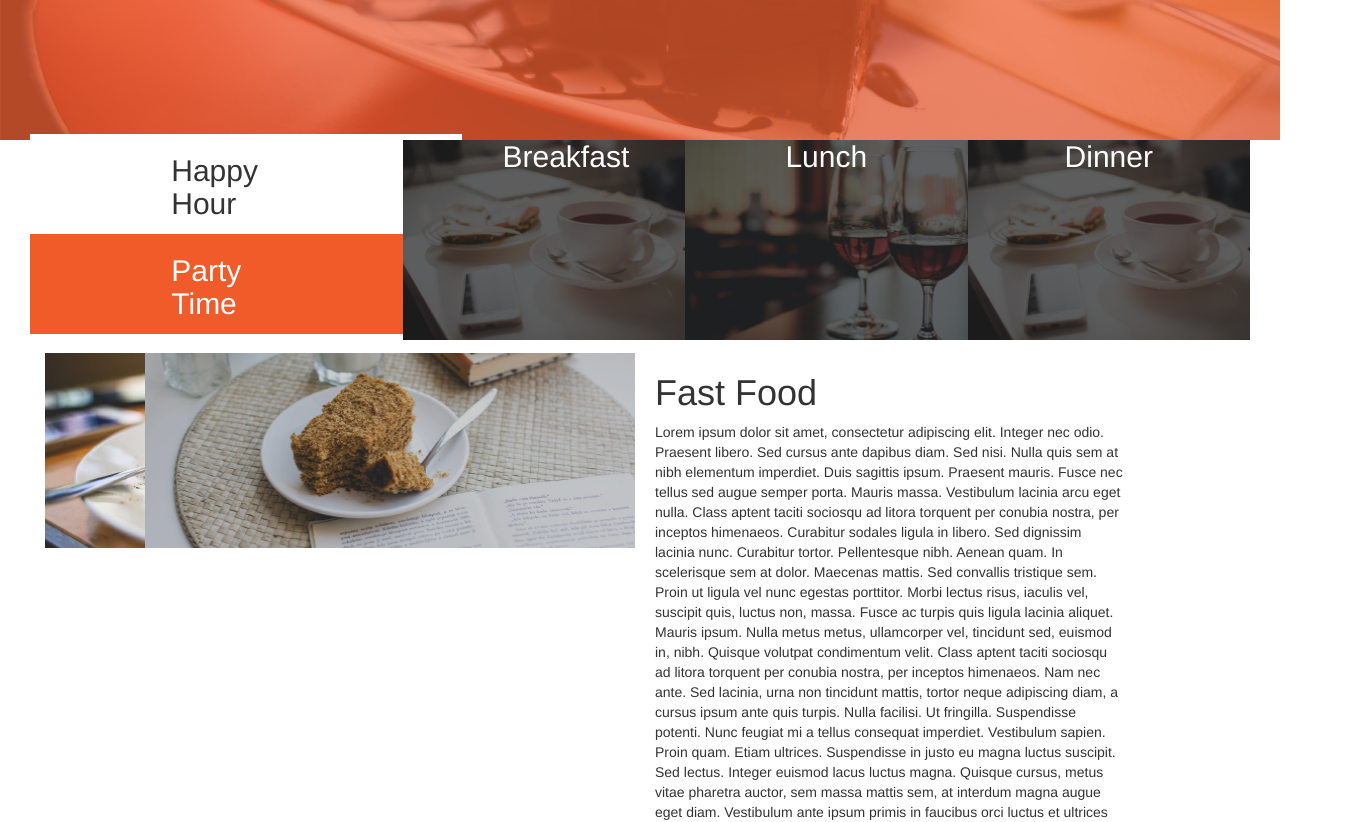
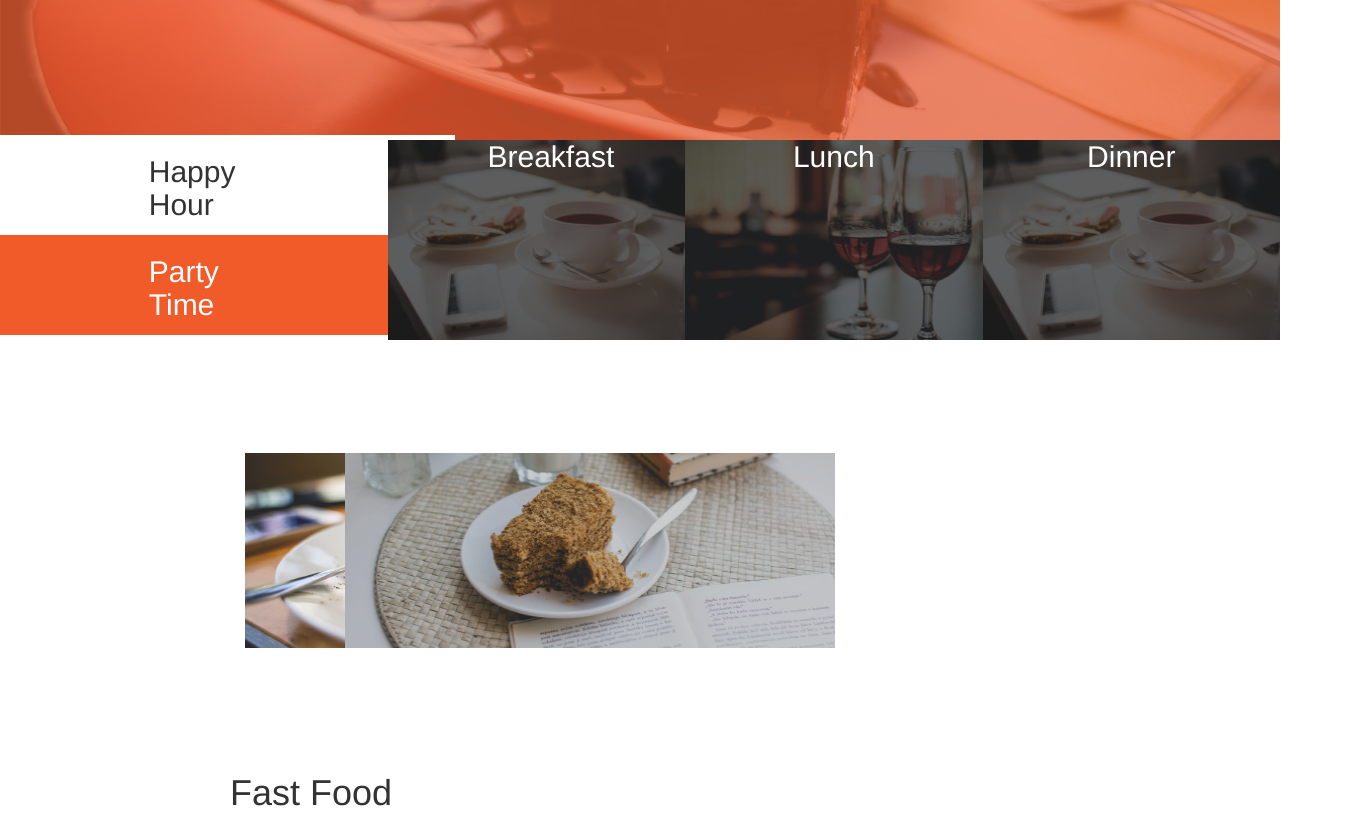
Before and after one commit to samoluoch/Anita-Restaurant, a plain HTML site: page index.html in a window 1280 px wide. Shown: the part 460-1282 px from the top of the page, 1370 px wide, since content can reach past the window. Drawn offline with nearby package versions, Linux system fonts and the light colour scheme; files whose address does not match are found by name.

Commit message:
margins added to the drinks section on both left and right sides

```diff
--- a/css/styles.css
+++ b/css/styles.css
@@ -202,11 +202,15 @@ background-image: image("..images/assets/foodtop/foodsBg.jpg");
 }
 #second-row {
   margin-top: 0%;
+  margin-left: -30px;
+  margin-right: -30px;
 }
 #row2-1 {
 margin-top: 5%;
 margin-bottom: 10%;
 }
-#PartyTime {
-  text-align: center;
+#third-row {
+  margin-left: 200px;
+  margin-right: 200px;
+  margin-top: 100px;
 }
```
